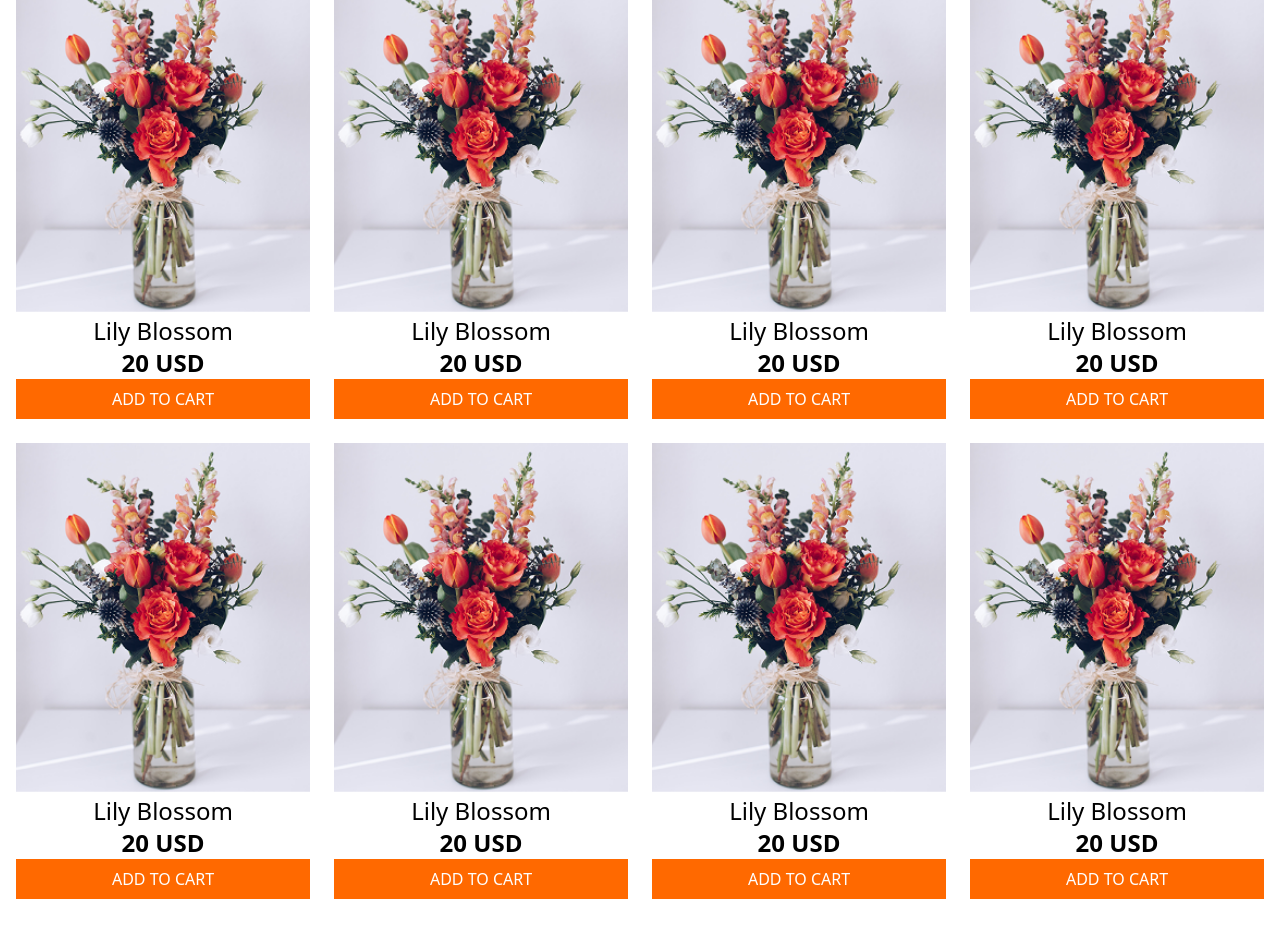
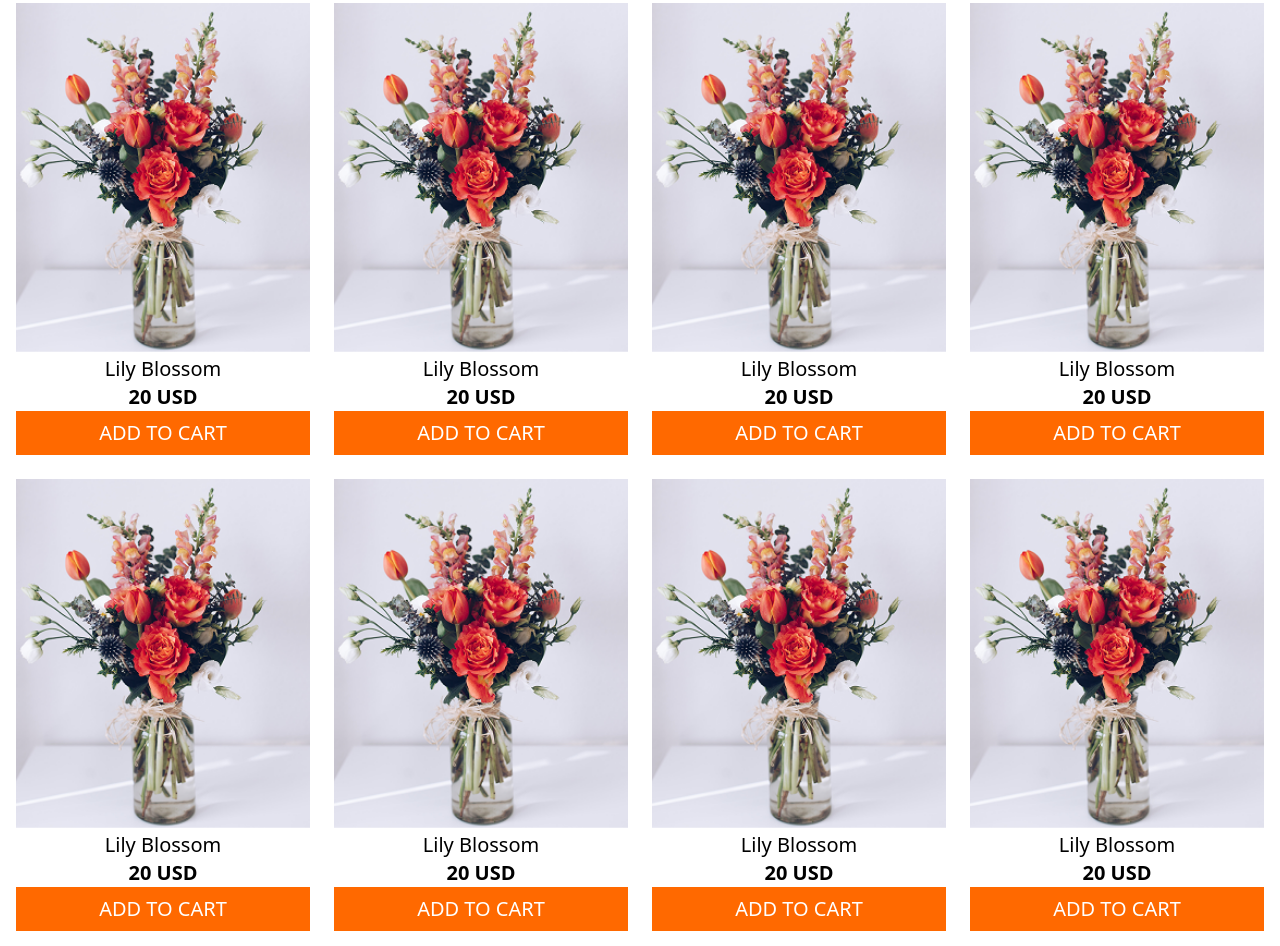
Before and after one commit to mahadi1951/B12A02-Responsive-Flowers, a plain HTML site: page index.html in a window 1280 px wide. Shown: the part 686-1632 px from the top of the page. Drawn offline with nearby package versions, Linux system fonts and the light colour scheme.

Commit message:
sm respoonsive class added

```diff
--- a/index.html
+++ b/index.html
@@ -23,7 +23,7 @@
                <li class="flex items-center gap-2 whitespace-nowrap">
                 <img
                 class="w-6 h-6" src="assets/shoping cart.png" alt="">
-                <a class="font-semibold" href="#">Cart ($56)</a>
+                <a class="font-semibold text-sm sm:text-base lg:text-xl" href="#">Cart ($56)</a>
                </li>
             </ul>
         </nav>
@@ -43,76 +43,76 @@
         <!-- plants section -->
         <section class=" max-w-7xl m-auto mt-24">
             <div class="text-center">
-                <h2 class="lg:text-6xl sm:text-4xl font-bold ">Our Plants                </h2>
+                <h2 class="lg:text-6xl sm:text-4xl font-bold ">Our Plants</h2>
                 <p class="text-sm sm:text-base font-medium text-gray-600 mt-4">Indulge your senses with the beauty and fragrance of our fresh flower shop. From classic roses to exotic blooms, we offer a wide variety of fresh.</p>
             </div>
-            <div class="grid sm:grid-cols-2 lg:grid-cols-4  gap-6 px-4">
+            <div class="grid sm:grid-cols-2 lg:grid-cols-4 mt-10 gap-6 px-4">
 
-                <div class="w-full h-auto transition duration-1000 ease-in-out hover:scale-110">
+                <div class="w-[170px] lg:w-full h-auto transition duration-1000 ease-in-out hover:scale-110">
                     <img class="w-full" src="assets/sample-flower-image.png" alt="">
                     <div class="text-center">
-                        <h4 class="font-medium text-2xl">Lily Blossom</h4>
-                    <h3 class="font-bold text-2xl ">20 USD</h3>
-                    <button class="w-full  py-2  text-white bg-orange-500">ADD TO CART</button>
+                        <h4 class="font-medium text-sm sm:text-base lg:text-xl ">Lily Blossom</h4>
+                    <h3 class="font-bold text-sm sm:text-base lg:text-xl  ">20 USD</h3>
+                    <button class="w-full  py-2 text-sm sm:text-base lg:text-xl  text-white bg-orange-500">ADD TO CART</button>
                     </div>
                 </div>
-                <div class="w-full h-auto transition duration-1000 ease-in-out hover:scale-110">
+                <div class="w-[170px] lg:w-full h-auto transition duration-1000 ease-in-out hover:scale-110">
                     <img class="w-full" src="assets/sample-flower-image.png" alt="">
                     <div class="text-center">
-                        <h4 class="font-medium text-2xl">Lily Blossom</h4>
-                    <h3 class="font-bold text-2xl ">20 USD</h3>
-                    <button class="w-full  py-2 20 text-white bg-orange-500">ADD TO CART</button>
+                        <h4 class="font-medium text-sm sm:text-base lg:text-xl ">Lily Blossom</h4>
+                    <h3 class="font-bold text-sm sm:text-base lg:text-xl  ">20 USD</h3>
+                    <button class="w-full  py-2 text-sm sm:text-base lg:text-xl  text-white bg-orange-500">ADD TO CART</button>
                     </div>
                 </div>
-                <div class="w-full h-auto">
+                <div class="w-[170px] lg:w-full h-auto transition duration-1000 ease-in-out hover:scale-110">
                     <img class="w-full" src="assets/sample-flower-image.png" alt="">
                     <div class="text-center">
-                        <h4 class="font-medium text-2xl">Lily Blossom</h4>
-                    <h3 class="font-bold text-2xl ">20 USD</h3>
-                    <button class="w-full  py-2  text-white bg-orange-500">ADD TO CART</button>
+                        <h4 class="font-medium text-sm sm:text-base lg:text-xl ">Lily Blossom</h4>
+                    <h3 class="font-bold text-sm sm:text-base lg:text-xl  ">20 USD</h3>
+                    <button class="w-full  py-2 text-sm sm:text-base lg:text-xl  text-white bg-orange-500">ADD TO CART</button>
                     </div>
                 </div>
-                <div class="w-full h-auto">
+                <div class="w-[170px] lg:w-full h-auto transition duration-1000 ease-in-out hover:scale-110">
                     <img class="w-full" src="assets/sample-flower-image.png" alt="">
                     <div class="text-center">
-                        <h4 class="font-medium text-2xl">Lily Blossom</h4>
-                    <h3 class="font-bold text-2xl ">20 USD</h3>
-                    <button class="w-full  py-2  text-white bg-orange-500">ADD TO CART</button>
+                        <h4 class="font-medium text-sm sm:text-base lg:text-xl ">Lily Blossom</h4>
+                    <h3 class="font-bold text-sm sm:text-base lg:text-xl  ">20 USD</h3>
+                    <button class="w-full  py-2 text-sm sm:text-base lg:text-xl  text-white bg-orange-500">ADD TO CART</button>
                     </div>
                 </div>
-                <div class="w-full h-auto">
+                <div class="w-[170px] lg:w-full h-auto transition duration-1000 ease-in-out hover:scale-110">
                     <img class="w-full" src="assets/sample-flower-image.png" alt="">
                     <div class="text-center">
-                        <h4 class="font-medium text-2xl">Lily Blossom</h4>
-                    <h3 class="font-bold text-2xl ">20 USD</h3>
-                    <button class="w-full  py-2  text-white bg-orange-500">ADD TO CART</button>
+                        <h4 class="font-medium text-sm sm:text-base lg:text-xl ">Lily Blossom</h4>
+                    <h3 class="font-bold text-sm sm:text-base lg:text-xl  ">20 USD</h3>
+                    <button class="w-full  py-2 text-sm sm:text-base lg:text-xl  text-white bg-orange-500">ADD TO CART</button>
                     </div>
                 </div>
-                <div class="w-full h-auto">
+                <div class="w-[170px] lg:w-full h-auto transition duration-1000 ease-in-out hover:scale-110">
                     <img class="w-full" src="assets/sample-flower-image.png" alt="">
                     <div class="text-center">
-                        <h4 class="font-medium text-2xl">Lily Blossom</h4>
-                    <h3 class="font-bold text-2xl ">20 USD</h3>
-                    <button class="w-full  py-2  text-white bg-orange-500">ADD TO CART</button>
+                        <h4 class="font-medium text-sm sm:text-base lg:text-xl ">Lily Blossom</h4>
+                    <h3 class="font-bold text-sm sm:text-base lg:text-xl  ">20 USD</h3>
+                    <button class="w-full  py-2 text-sm sm:text-base lg:text-xl  text-white bg-orange-500">ADD TO CART</button>
                     </div>
                 </div>
-                <div class="w-full h-auto">
+                <div class="w-[170px] lg:w-full h-auto transition duration-1000 ease-in-out hover:scale-110">
                     <img class="w-full" src="assets/sample-flower-image.png" alt="">
                     <div class="text-center">
-                        <h4 class="font-medium text-2xl">Lily Blossom</h4>
-                    <h3 class="font-bold text-2xl ">20 USD</h3>
-                    <button class="w-full  py-2  text-white bg-orange-500">ADD TO CART</button>
+                        <h4 class="font-medium text-sm sm:text-base lg:text-xl ">Lily Blossom</h4>
+                    <h3 class="font-bold text-sm sm:text-base lg:text-xl  ">20 USD</h3>
+                    <button class="w-full  py-2 text-sm sm:text-base lg:text-xl  text-white bg-orange-500">ADD TO CART</button>
                     </div>
                 </div>
-                <div class="w-full h-auto">
+                <div class="w-[170px] lg:w-full h-auto transition duration-1000 ease-in-out hover:scale-110">
                     <img class="w-full" src="assets/sample-flower-image.png" alt="">
                     <div class="text-center">
-                        <h4 class="font-medium text-2xl">Lily Blossom</h4>
-                    <h3 class="font-bold text-2xl ">20 USD</h3>
-                    <button class="w-full  py-2  text-white bg-orange-500">ADD TO CART</button>
+                        <h4 class="font-medium text-sm sm:text-base lg:text-xl ">Lily Blossom</h4>
+                    <h3 class="font-bold text-sm sm:text-base lg:text-xl  ">20 USD</h3>
+                    <button class="w-full  py-2 text-sm sm:text-base lg:text-xl  text-white bg-orange-500">ADD TO CART</button>
                     </div>
                 </div>
-               </div>
+
         </section>
         <!-- Plants Lover Section -->
 
@@ -136,12 +136,12 @@
 
          </section>
          <!-- latest section -->
-          <section class=" max-w-7xl m-auto mt-20">
+          <section class=" max-w-7xl m-auto lg:mt-20">
             <h2  class="lg:text-6xl sm:text-4xl font-bold leading-tight text-center"> <span class="text-orange-500">Latest</span>  Deals</h2>
             <p class="text-sm sm:text-base font-medium text-gray-600 mt-4 text-center">Indulge your senses with the beauty and fragrance of our fresh flower shop. From classic roses to exotic blooms, we offer a wide variety of fresh.</p>
             <div class="grid grid-cols-1 lg:grid-cols-3 gap-6 px-4 max-w-7xl mx-auto mt-15">
                 <div class="flex flex-col gap-6 col-span-1">
-                    <div class="bg-[url('assets/deal-bloom.png')] bg-cover bg-center h-[200px] rounded-md flex flex-col items-center justify-center text-center ">
+                    <div class="bg-[url('assets/deal-bloom.png')] bg-cover bg-center sm:w[360px] h-[200px] rounded-md flex flex-col items-center justify-center text-center ">
                     <h3 class="lg:text-2xl sm:text-4xl font-bold leading-tight text-center  text-white">60% Off | Bloom Plant</h3>
                     <p class="text-sm sm:text-base font-medium mt-4 text-center text-white">Shop Now</p>
                 </div>
@@ -150,7 +150,7 @@
                     <p class="text-sm sm:text-base font-medium text-white mt-4 items-center content-center">Shop Now</p>
                 </div>
                 </div>
-                <div class="bg-[url('assets/deal-zabo.png')]   bg-cover bg-center h-full lg:h-[420px]  rounded-md flex flex-col items-center justify-center text-center col-span-2" >
+                <div class="bg-[url('assets/deal-zabo.png')]   bg-cover bg-center  h-[172px] lg:h-[420px]  rounded-md flex flex-col items-center justify-center text-center col-span-2" >
                     <h3 class="lg:text-3xl sm:text-4xl font-bold leading-tight text-center text-white">25% Off | Zabo Plant</h3>
                     <p class="text-sm sm:text-base font-medium  text-white  mt-4 ">Shop Now</p>
                 </div>
@@ -160,24 +160,36 @@
 
           </section>
           <!-- Join Section -->
-          <section class=" mt-20 bg-[url('assets/news-letter-bg.png')] bg-cover bg-center h-full lg:h-[420px]  rounded-md flex flex-col items-center justify-center text-center">
-             <h2 class="lg:text-6xl sm:text-4xl font-bold leading-tight text-center  text-white">Join the colorful Bunch</h2>
-             <div class="mt-7 flex flex-row gap-0 items-center">
 
-                <input  class="py-2 px-64 bg-white text-left required:" type="email" name="email" id="email" placeholder="Write email">
-             <button class="px-10  py-2  text-white bg-orange-500">Subscribe</button>
-             </div>
-          </section>
+          <section class="mt-20 bg-[url('assets/news-letter-bg.png')] bg-cover bg-center rounded-md flex flex-col items-center justify-center    text-center px-4 py-10 lg:h-[530px]">
+              <h2 class="text-2xl sm:text-4xl lg:text-6xl font-bold leading-tight text-white">Join the colorful Bunch</h2>
+              <form class="mt-7 w-full max-w-2xl flex flex-row items-center">
+             <input
+             type="email"
+             name="email"
+              id="email"
+
+             placeholder="Write email"
+             class="flex-grow py-2 sm:py-3 px-4 text-sm sm:text-base lg:text-xl bg-white rounded-l-md focus:outline-none"  />
+              <button
+               type="submit"
+            class="py-2 sm:py-3 px-6 text-sm sm:text-base lg:text-xl text-white bg-orange-500 rounded-r-md hover:bg-orange-600 transition-colors"
+>
+            Subscribe
+            </button>
+            </form>
+         </section>
+
     </main>
 
 
     <footer class="max-w-7xl m-auto mt-20 ">
-        <div class="grid grid-cols-4 gap-8">
+        <div class="grid sm:grid-cols-1 ml-2 mb-3 lg:grid-cols-4 gap-8 ">
             <div>
                 <img src="assets/logo.png" alt="logo">
                 <p  class="text-sm sm:text-base font-medium text-gray-600 mt-4">Indulge your senses with the beauty and fragrance of our fresh flower shop. </p>
             </div>
-            <div class="ml-28">
+            <div class=" lg:ml-28">
                 <ul class="">
                     <li class="py-4"><a   class="  text-sm sm:text-base font-medium text-gray-600 mt-4" href="#">Home</a></li>
                     <li class="py-4"><a  class=" py-4 text-sm sm:text-base font-medium text-gray-600 mt-4" href="#">About Us</a></li>
@@ -186,9 +198,9 @@
                     <li class="py-4"><a  class="text-sm sm:text-base font-medium text-gray-600 mt-4 "href="#">Contact Us</a></li>
                 </ul>
             </div>
-            <div class="ml-24">
+            <div class="lg:ml-24">
 
-                <ul class="-ml-20">
+                <ul class="lg:ml-20">
                     <li class="py-4"><a  class="text-sm sm:text-base font-medium text-gray-600 mt-4 "href="">Features</a></li>
                     <li class="py-4"><a  class="text-sm sm:text-base font-medium text-gray-600 mt-4" href="#">Pricing</a></li>
                     <li class="py-4"><a  class="text-sm sm:text-base font-medium text-gray-600 mt-4" href="#">Privacy Policy</a></li>
```
